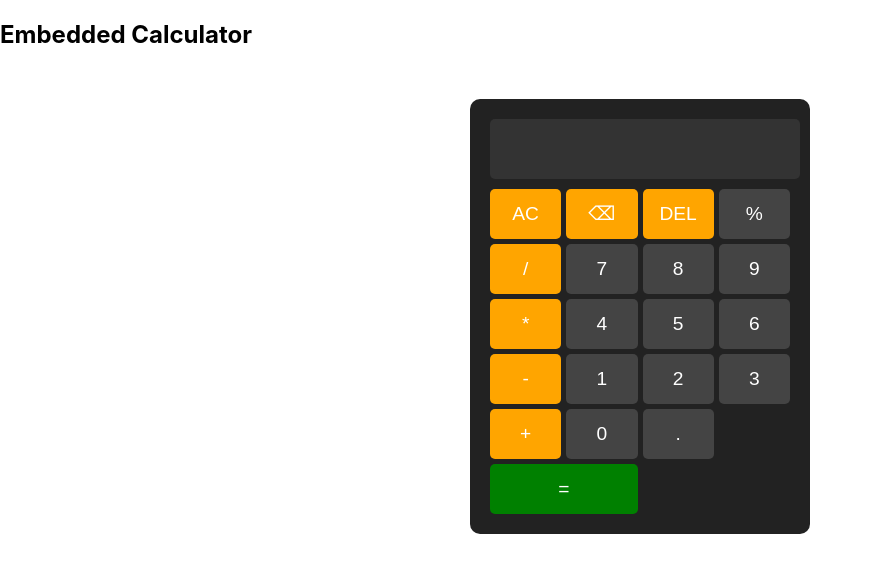
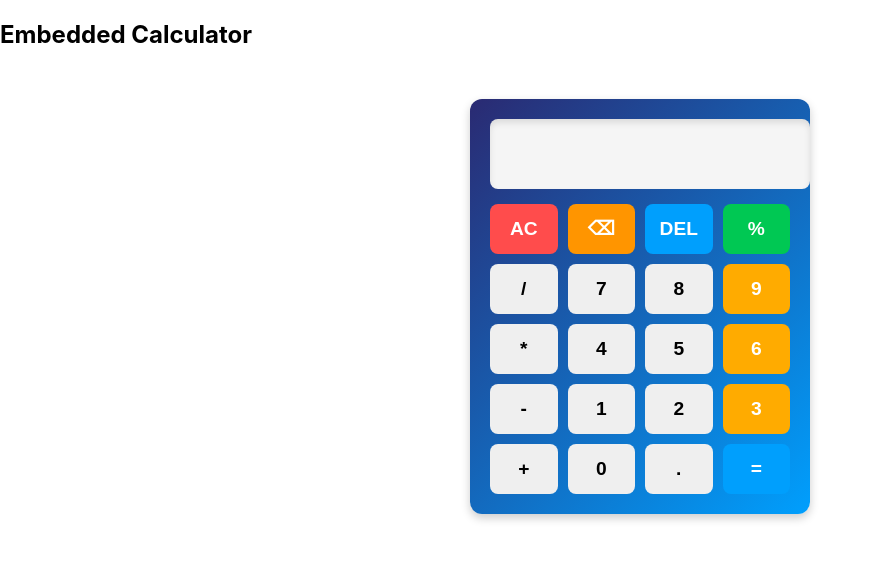
Before and after one commit to 27-NakulRathore/embedded-calculator, a React (Create React App) app: page / in a window 1280 px wide. Shown: the top 572 px of the page, without its empty margins (0-875 px from the left). Built offline with nearby package versions, Linux system fonts and the light colour scheme.

Commit message:
Added percentage button functionality

```diff
--- a/src/Calculator.css
+++ b/src/Calculator.css
@@ -2,57 +2,56 @@
   width: 300px;
   margin: 50px auto;
   padding: 20px;
-  border-radius: 10px;
-  background: #222;
+  border-radius: 12px;
+  background: linear-gradient(135deg, #2a2a72, #009ffd);
+  box-shadow: 0px 4px 10px rgba(0, 0, 0, 0.2);
   text-align: center;
 }
 
-.calculator input {
+input {
   width: 100%;
   height: 50px;
   font-size: 1.5em;
   text-align: right;
-  margin-bottom: 10px;
-  padding: 5px;
+  padding: 10px;
+  margin-bottom: 15px;
   border: none;
-  background: #333;
-  color: white;
-  border-radius: 5px;
+  border-radius: 8px;
+  background: #f5f5f5;
+  box-shadow: inset 0px 4px 6px rgba(0, 0, 0, 0.1);
 }
 
 .buttons {
   display: grid;
   grid-template-columns: repeat(4, 1fr);
-  gap: 5px;
+  gap: 10px;
 }
 
 button {
+  width: 100%;
   height: 50px;
   font-size: 1.2em;
+  font-weight: bold;
   border: none;
+  border-radius: 8px;
   cursor: pointer;
-  border-radius: 5px;
-  background: #444;
-  color: white;
+  transition: all 0.2s ease-in-out;
 }
 
 button:hover {
-  background: #666;
+  transform: scale(1.05);
+  opacity: 0.9;
 }
 
-.operator {
-  background: orange;
+button:active {
+  transform: scale(0.95);
 }
 
-.operator:hover {
-  background: darkorange;
-}
-
-.equal {
-  background: green;
-  grid-column: span 2;
-}
-
-.equal:hover {
-  background: darkgreen;
-}
+button:nth-child(1) { background: #ff4c4c; color: white; } /* AC */
+button:nth-child(2) { background: #ff9500; color: white; } /* DEL */
+button:nth-child(3) { background: #009ffd; color: white; } /* % */
+button:nth-child(4) { background: #00c853; color: white; } /* / */
+button:nth-child(8) { background: #ffab00; color: white; } /* * */
+button:nth-child(12) { background: #ffab00; color: white; } /* - */
+button:nth-child(16) { background: #ffab00; color: white; } /* + */
+button:nth-child(20) { background: #009ffd; color: white; } /* = */
```
